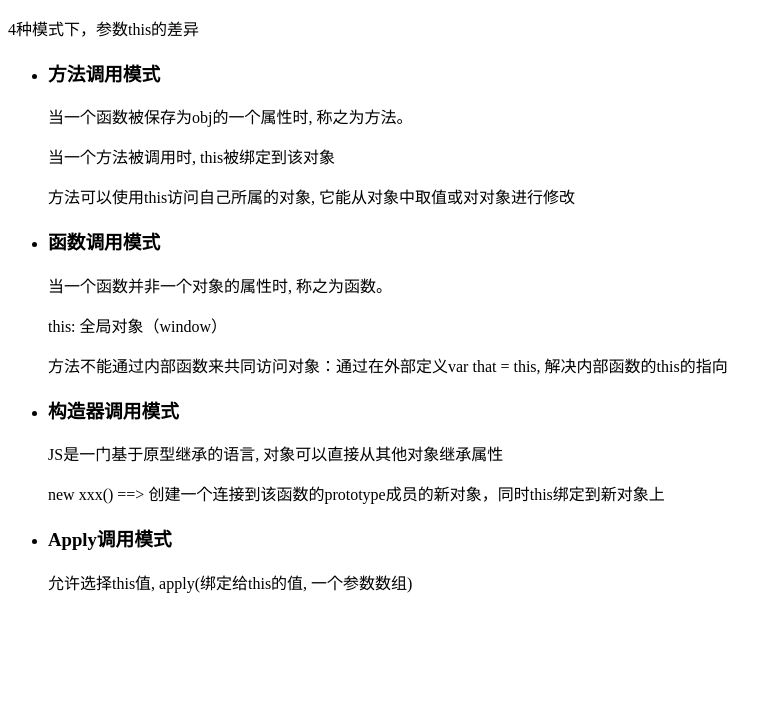
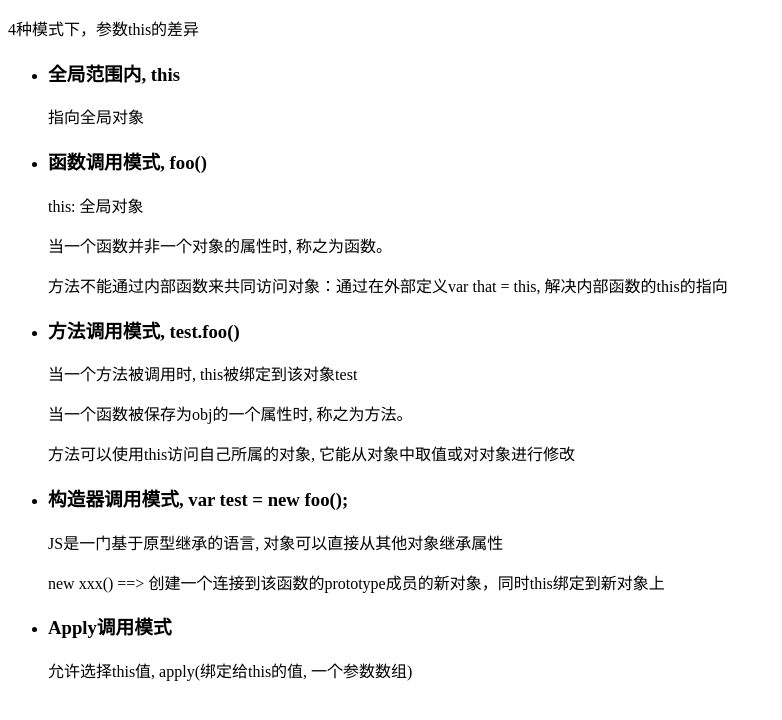
Before and after one commit to AngellinaZ/WEB-learn, a plain HTML site: page js语言精粹/this.html in a window 1280 px wide. Shown: the whole page, without its empty margins (0-782 px from the left). Drawn offline with Linux system fonts and the light colour scheme.

Commit message:
Update this.html

```diff
--- a/js语言精粹/this.html
+++ b/js语言精粹/this.html
@@ -8,19 +8,23 @@
 	<div>
 		<ul>
 			<li>
-				<h3>方法调用模式</h3>
+				<h3>全局范围内, this</h3>
+				<p>指向全局对象</p>
+			</li>
+			<li>
+				<h3>函数调用模式, foo()</h3>
+				<p>this: 全局对象</p>
+				<p>当一个函数并非一个对象的属性时, 称之为函数。</p>
+				<p>方法不能通过内部函数来共同访问对象：通过在外部定义var that = this, 解决内部函数的this的指向</p>
+			</li>
+			<li>
+				<h3>方法调用模式, test.foo()</h3>
+				<p>当一个方法被调用时, this被绑定到该对象test </p>
 				<p>当一个函数被保存为obj的一个属性时, 称之为方法。</p>
-				<p>当一个方法被调用时, this被绑定到该对象 </p>
 				<p>方法可以使用this访问自己所属的对象, 它能从对象中取值或对对象进行修改</p>
 			</li>
 			<li>
-				<h3>函数调用模式</h3>
-				<p>当一个函数并非一个对象的属性时, 称之为函数。</p>
-				<p>this: 全局对象（window）</p>
-				<p>方法不能通过内部函数来共同访问对象：通过在外部定义var that = this, 解决内部函数的this的指向</p>
-			</li>
-			<li>
-				<h3>构造器调用模式</h3>
+				<h3>构造器调用模式, var test = new foo();</h3>
 				<p>JS是一门基于原型继承的语言, 对象可以直接从其他对象继承属性</p>
 				<p>new xxx() ==> 创建一个连接到该函数的prototype成员的新对象，同时this绑定到新对象上</p>
 			</li>
@@ -62,11 +66,12 @@
 		console.log(o.a); //14
 
 
+	        //构造函数调用模式
 		function a() {
 			this.abc = 'abc';
 		}
 		var test = new a();
-		/*	=> new a(): 开辟内存空间(object类型), 构造器中的this被绑定在此空间上
+		/*	=> new a(): 开辟内存空间(object类型), 构造器中的this被绑定在此空间上(新创建的对象)
 			{
 				constructor: a 本身,
 				__proto__: a.prototype (默认为Object.prototype),
```
